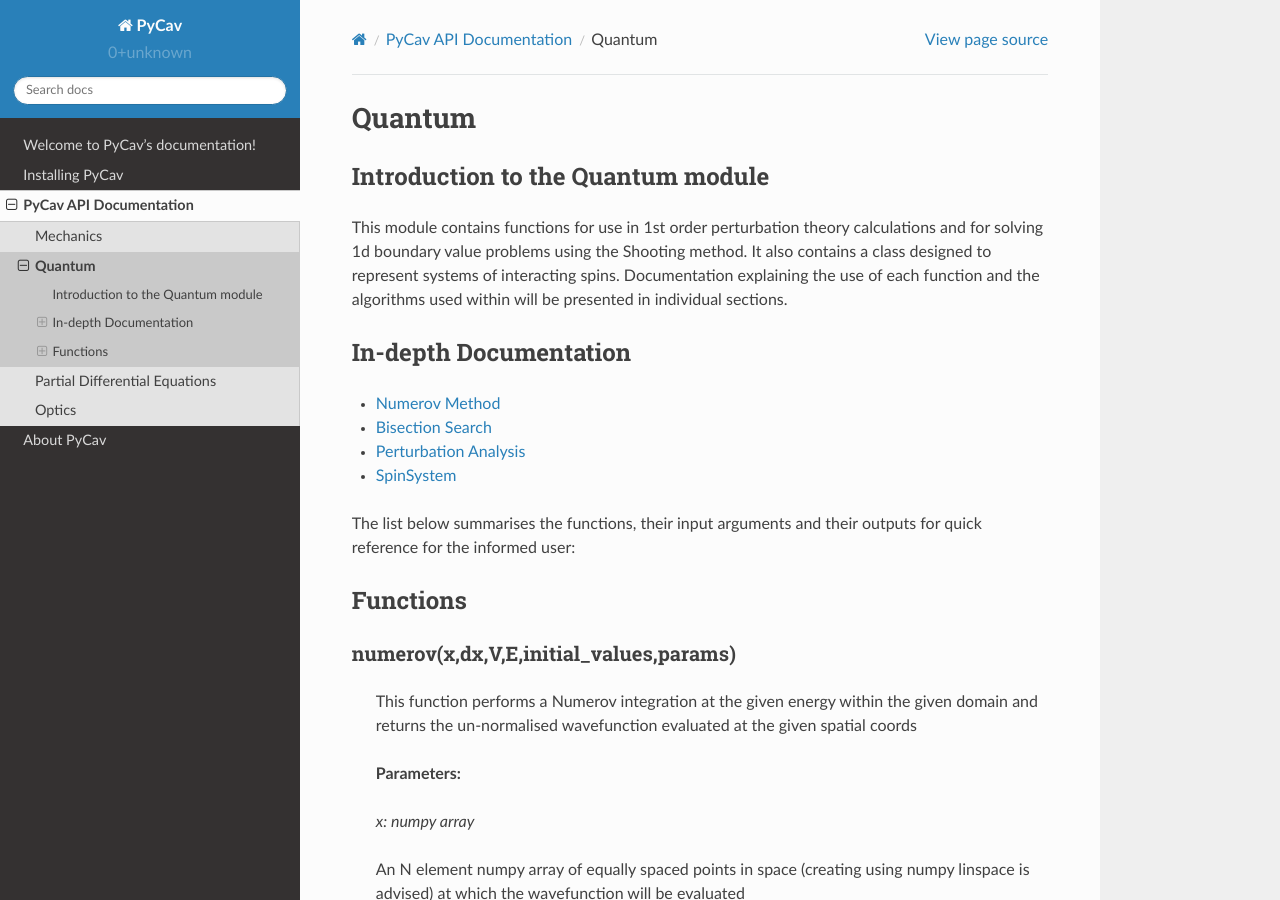
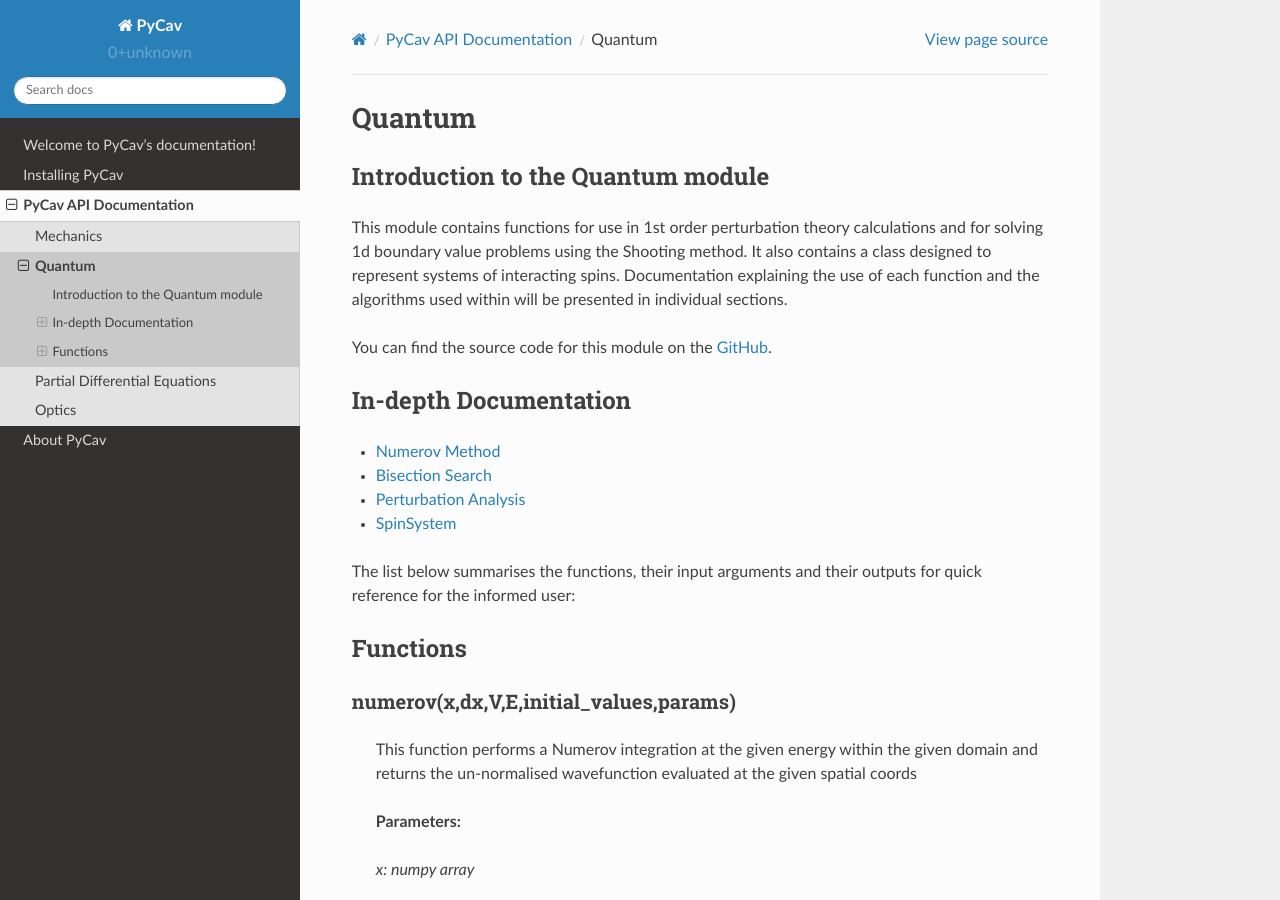
Before and after one commit to PyCav/PyCav-Library, a Sphinx documentation site: the page built from docs/source/api/quantum/index.rst, in a window 1280 px wide and 900 px high. Built offline with Sphinx 7.4.7 and the Read the Docs theme 2.0.0, drawn with Linux system fonts in a browser that asks for light colours; pages that are not in the unit, such as notebooks, are missing from menus.

Commit message:
Linked to GitHub

```diff
--- a/docs/source/api/optics/index.rst
+++ b/docs/source/api/optics/index.rst
@@ -5,6 +5,10 @@ Introduction to the Optics module
 --------------------------
 
 This module contains functions for use in geometric optics problems. The example usage is for caustics, such those observed at the bottom of a swimming pool. As we are working in the geometric optics limit, this simply requires manipulation of vectors. Refraction is a rotation about a axis perpendicular to the surface normal and incoming wave vector by an angle determined by Snell's law.
+
+You can find the source code for this module on the GitHub_.
+
+.. _GitHub: https://github.com/PyCav/PyCav-Library/blob/master/pycav/optics.py
 
 In-depth Documentation
 -------
--- a/docs/source/api/pde/index.rst
+++ b/docs/source/api/pde/index.rst
@@ -5,6 +5,10 @@ Introduction to the Partial Differential Equation module
 --------------------------
 
 This module contains functions for use in solving PDEs, namely the wave equation, the heat equation and the time dependent Schrödinger equation. These are solved using the Lax-Wendroff, Crank-Nicolson and Split Step Fourier methods respectively. Documentation explaining the use of each function and the algorithms used within will be presented in individual sections. A short introduction to finite difference methods will also be presented.
+
+You can find the source code for this module on the GitHub_.
+
+.. _GitHub: https://github.com/PyCav/PyCav-Library/blob/master/pycav/pde.py
 
 Introductory Documentation
 -------
--- a/docs/source/api/quantum/index.rst
+++ b/docs/source/api/quantum/index.rst
@@ -5,6 +5,10 @@ Introduction to the Quantum module
 --------------------------
 
 This module contains functions for use in 1st order perturbation theory calculations and for solving 1d boundary value problems using the Shooting method. It also contains a class designed to represent systems of interacting spins. Documentation explaining the use of each function and the algorithms used within will be presented in individual sections.
+
+You can find the source code for this module on the GitHub_.
+
+.. _GitHub: https://github.com/PyCav/PyCav-Library/blob/master/pycav/quantum.py
 
 In-depth Documentation
 -------
```
